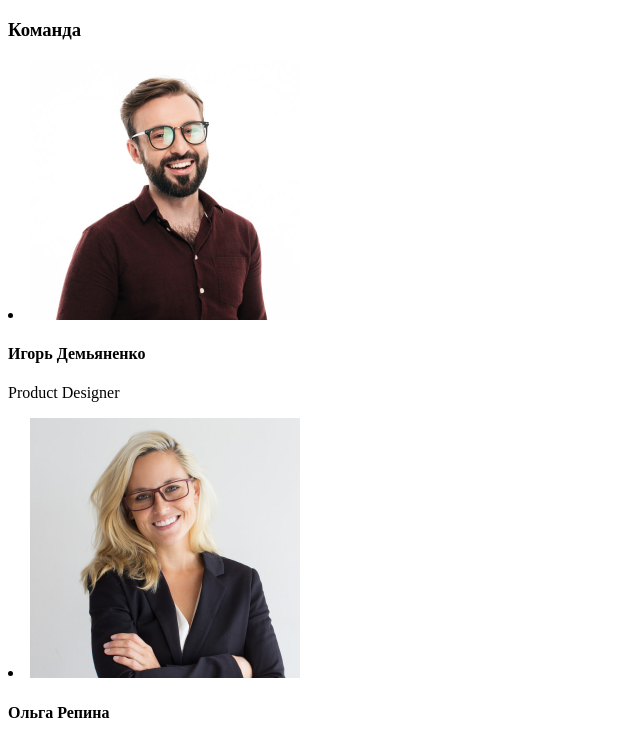
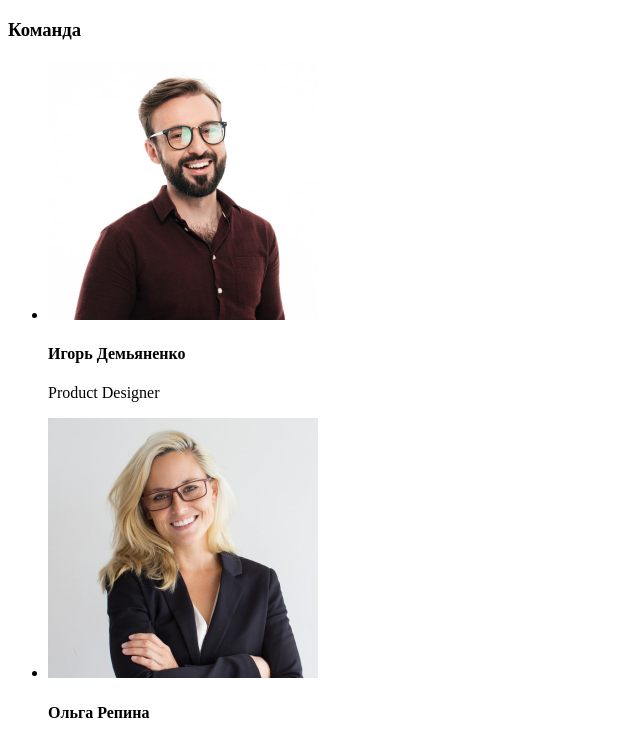
Before and after one commit to shulsergio/goit-markup-hw-01, a plain HTML site: page index.html in a window 1280 px wide. Shown: the part 1442-2180 px from the top of the page, without its empty margins (0-640 px from the left). Drawn offline with Linux system fonts and the light colour scheme.

Commit message:
Update index.html
final

```diff
--- a/index.html
+++ b/index.html
@@ -72,6 +72,7 @@
       <section>
         <!-- Наша команда  -->
         <h3>Команда</h3>
+        <ul class="foto-team">
           <li>
             <img src="./images/Sec2box1.jpg" alt="Дизайнер" width="270" />
             <h4>Игорь Демьяненко</h4>
@@ -92,6 +93,7 @@
             <h4>Михаил Ермаков</h4>
             <p>UI Designer</p>
           </li>
+        </ul>
       </section>
     </main>
     <footer>
```
Lines whose indentation alone changed are shown as unchanged.
